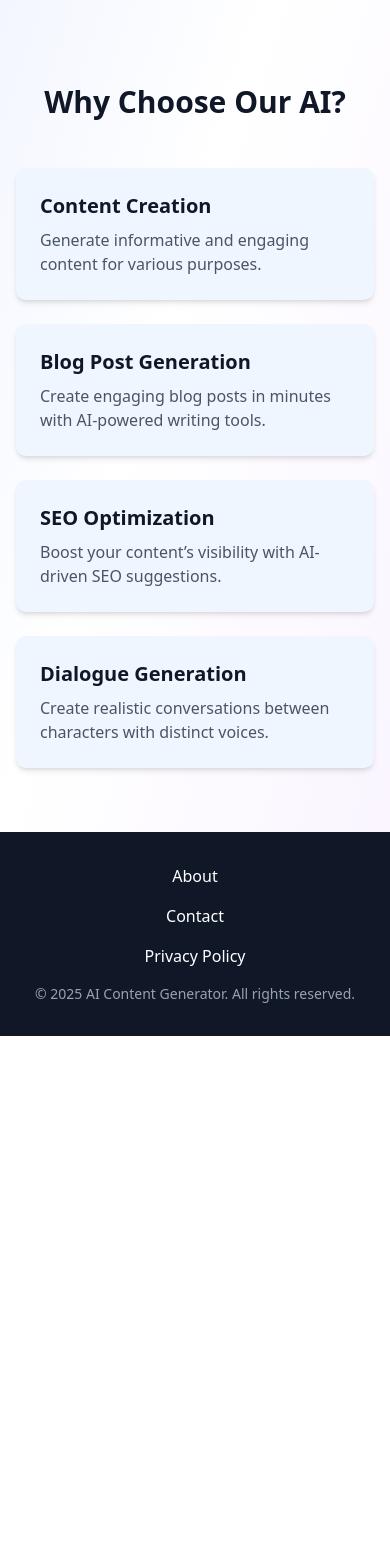
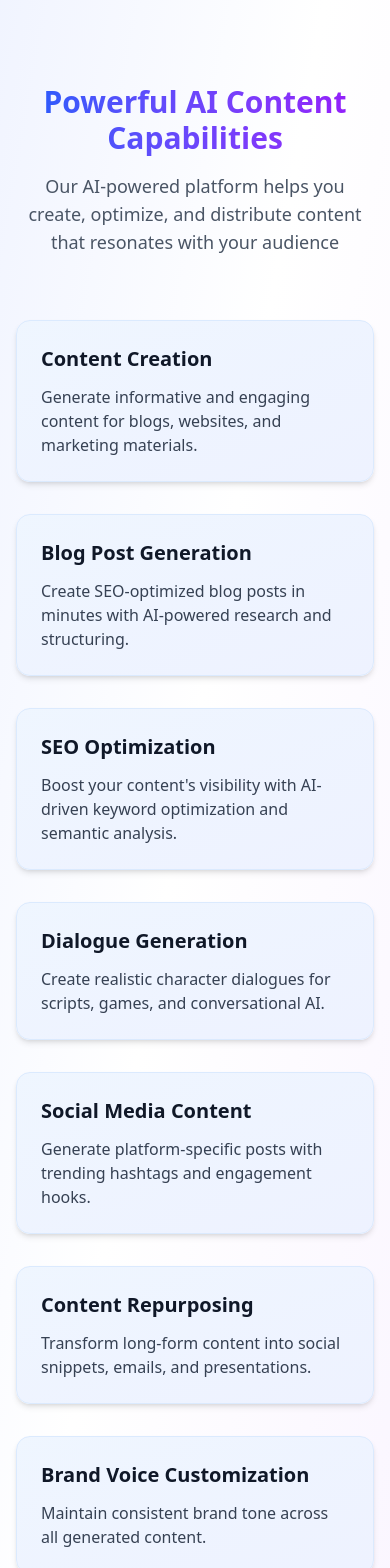
Before and after one commit to Team-Bro-buggers-C211010/Ai-Content-Generator, a Next.js app: page / in a window 390 px wide. Shown: the part 432-2000 px from the top of the page. Before the commit the page ends 1468 px from the top, so only its background shows below. Built offline with nearby package versions, Linux system fonts and the light colour scheme; no server answers.

Commit message:
make the ai generate based on more scenario with enhanced dashboard

```diff
--- a/src/app/api/content/route.ts
+++ b/src/app/api/content/route.ts
@@ -4,42 +4,67 @@ import { z } from "zod";
 import { auth } from "@/lib/auth";
 import { ContentType } from "@/types";
 
-// Define the content type union
-const contentTypeEnum = z.enum(["blog-post", "content", "dialogues", "seo-optimized"]);
+const contentTypeEnum = z.enum([
+  "blog-post",
+  "social-media",
+  "seo-optimized",
+  "dialogue",
+  "email-campaign",
+  "content-repurposing",
+  "brand-voice",
+]);
 
-// Update your contentSchema
 const contentSchema = z.object({
   prompt: z.string().min(1, "Prompt is required"),
   userId: z.string().min(1, "User ID is required"),
   contentType: contentTypeEnum.optional(),
 });
 
-
 async function generateAIContent(
   prompt: string,
-  contentType: ContentType = 'content'
+  contentType: ContentType = "blog-post"
 ): Promise<string> {
   try {
     // Define content-specific instructions
-    const contentInstructions: Record<typeof contentType, { system: string, user: string }> = {
-      'blog-post': {
-        system: "You are a professional blog writer. Create a well-structured blog post with an engaging introduction, key points, detailed explanations, and a compelling conclusion.",
-        user: `Write a comprehensive blog post about: ${prompt}`
+    const contentInstructions = {
+      "blog-post": {
+        system:
+          "You are a professional blog writer. Create a well-structured blog post with an engaging introduction, key points, detailed explanations, and a compelling conclusion.",
+        user: `Write a comprehensive blog post about: ${prompt}`,
       },
-      'content': {
-        system: "You are a content creation expert. Generate informative, engaging content that provides value to readers.",
-        user: `Create detailed content about: ${prompt}`
+      "social-media": {
+        system:
+          "You are a social media expert. Create engaging posts for platforms like Instagram, Twitter, LinkedIn, and TikTok. Include relevant hashtags and emojis.",
+        user: `Create social media content about: ${prompt}`,
       },
-      'dialogues': {
-        system: "You are a dialogue specialist. Create realistic conversations between characters with distinct voices and personalities.",
-        user: `Generate a dialogue about: ${prompt}`
+      "seo-optimized": {
+        system:
+          "You are an SEO expert. Create content optimized for search engines with proper keyword placement, headings, and meta-friendly structure.",
+        user: `Generate SEO-optimized content about: ${prompt}`,
       },
-      'seo-optimized': {
-        system: "You are an SEO expert. Create content optimized for search engines with proper keyword placement, headings, and meta-friendly structure.",
-        user: `Generate SEO-optimized content about: ${prompt}`
-      }
+      dialogue: {
+        system:
+          "You are a dialogue specialist. Create realistic conversations between characters with distinct voices and personalities.",
+        user: `Generate a dialogue about: ${prompt}`,
+      },
+      "email-campaign": {
+        system:
+          "You are an email marketing specialist. Create persuasive email campaigns with compelling subject lines and clear calls to action.",
+        user: `Create an email campaign about: ${prompt}`,
+      },
+      "content-repurposing": {
+        system:
+          "You are a content strategist. Repurpose long-form content into multiple formats like social posts, emails, and summaries.",
+        user: `Repurpose this content: ${prompt}`,
+      },
+      "brand-voice": {
+        system:
+          "You are a brand voice specialist. Adapt the content to match the brand's tone and style guidelines.",
+        user: `Create content in brand voice about: ${prompt}`,
+      },
     };
 
+    // Handle text-based content types
     const { system, user } = contentInstructions[contentType];
 
     const response = await fetch(
@@ -57,18 +82,18 @@ async function generateAIContent(
           messages: [
             {
               role: "system",
-              content: system
+              content: system,
             },
             {
               role: "user",
-              content: user
-            }
+              content: user,
+            },
           ],
           max_tokens: 700,
           temperature: 0.65,
           top_p: 0.9,
           frequency_penalty: 0.2,
-          presence_penalty: 0.1
+          presence_penalty: 0.1,
         }),
       }
     );
@@ -87,8 +112,8 @@ async function generateAIContent(
 
     return data.choices[0].message.content.trim();
   } catch (error) {
-    console.error("OpenRouter API error:", error);
-    return `Mock AI response for prompt: ${prompt}`;
+    console.error("Content generation error:", error);
+    throw new Error("Failed to generate content");
   }
 }
 
@@ -106,13 +131,16 @@ export async function POST(request: Request) {
       return NextResponse.json({ error: "Invalid user" }, { status: 403 });
     }
 
-    const output = await generateAIContent(prompt, contentType || "content");
+    const output = await generateAIContent(
+      prompt,
+      (contentType as ContentType) || "blog-post"
+    );
 
     const content = await prisma.content.create({
       data: {
         userId,
         prompt,
-        contentType: contentType || "content",
+        contentType: contentType || "blog-post",
         output,
       },
     });
--- a/src/app/dashboard/page.tsx
+++ b/src/app/dashboard/page.tsx
@@ -27,6 +27,11 @@ import {
   FileText,
   History,
   ExternalLink,
+  Mail,
+  RefreshCw,
+  Hash,
+  Mic,
+  PenTool,
 } from "lucide-react";
 import { DashBoardSkelsLoad } from "@/components/Skeletons/DashBoardSkelsLoad";
 import {
@@ -37,14 +42,55 @@ import {
   SelectValue,
 } from "@/components/ui/select";
 import { useState } from "react";
-import { Content } from "@/types";
+import { Content, ContentType } from "@/types";
 
 type ContentForm = z.infer<typeof contentSchema>;
 
+// Content type options with icons
+const contentTypeOptions: {
+  value: ContentType;
+  label: string;
+  icon: React.ReactNode;
+}[] = [
+  {
+    value: "blog-post",
+    label: "Blog Post",
+    icon: <FileText className="h-4 w-4 mr-2" />,
+  },
+  {
+    value: "social-media",
+    label: "Social Media",
+    icon: <Hash className="h-4 w-4 mr-2" />,
+  },
+  {
+    value: "seo-optimized",
+    label: "SEO Optimized",
+    icon: <BarChart3 className="h-4 w-4 mr-2" />,
+  },
+  {
+    value: "dialogue",
+    label: "Dialogues",
+    icon: <Mic className="h-4 w-4 mr-2" />,
+  },
+  {
+    value: "email-campaign",
+    label: "Email Campaign",
+    icon: <Mail className="h-4 w-4 mr-2" />,
+  },
+  {
+    value: "content-repurposing",
+    label: "Content Repurposing",
+    icon: <RefreshCw className="h-4 w-4 mr-2" />,
+  },
+  {
+    value: "brand-voice",
+    label: "Brand Voice",
+    icon: <PenTool className="h-4 w-4 mr-2" />,
+  },
+];
+
 export default function Dashboard() {
-  const [contentType, setContentType] = useState<
-    "blog-post" | "content" | "dialogues" | "seo-optimized"
-  >("content");
+  const [contentType, setContentType] = useState<ContentType>("blog-post");
   const { data: session, status } = useSession();
   const router = useRouter();
   const {
@@ -113,18 +159,33 @@ export default function Dashboard() {
         contentCount
       : 0;
 
+  // Count by content type
+  const typeCounts: Record<ContentType, number> = {
+    "blog-post": 0,
+    "social-media": 0,
+    "seo-optimized": 0,
+    dialogue: 0,
+    "email-campaign": 0,
+    "content-repurposing": 0,
+    "brand-voice": 0,
+  };
+
+  contents.forEach((content) => {
+    typeCounts[content.contentType as ContentType] += 1;
+  });
+
   // Function to view full content
   const viewFullContent = (contentId: string) => {
     router.push(`/content/${contentId}`);
   };
 
   return (
-    <div className="min-h-screen bg-gray-50">
+    <div className="min-h-screen bg-gradient-to-br from-gray-50 to-indigo-50">
       <div className="container mx-auto px-4 py-8 max-w-6xl">
         <div className="grid grid-cols-1 lg:grid-cols-3 gap-8">
           {/* Left Column - Stats */}
           <div className="lg:col-span-1 space-y-6">
-            <Card className="shadow-sm border-gray-200">
+            <Card className="shadow-lg border-gray-200 bg-white rounded-xl">
               <CardHeader>
                 <CardTitle className="text-lg font-semibold text-gray-800 flex items-center">
                   <BarChart3 className="h-5 w-5 mr-2 text-indigo-600" />
@@ -172,11 +233,44 @@ export default function Dashboard() {
                 </div>
               </CardContent>
             </Card>
+
+            {/* Content Type Distribution */}
+            <Card className="shadow-lg border-gray-200 bg-white rounded-xl">
+              <CardHeader>
+                <CardTitle className="text-lg font-semibold text-gray-800 flex items-center">
+                  <FileText className="h-5 w-5 mr-2 text-indigo-600" />
+                  Content Distribution
+                </CardTitle>
+                <CardDescription className="text-sm text-gray-500">
+                  Breakdown by content type
+                </CardDescription>
+              </CardHeader>
+              <CardContent className="space-y-3">
+                {contentTypeOptions.map((type) => (
+                  <div
+                    key={type.value}
+                    className="flex items-center justify-between"
+                  >
+                    <div className="flex items-center">
+                      <div className="bg-indigo-100 rounded-md p-2 mr-3">
+                        {type.icon}
+                      </div>
+                      <span className="text-sm font-medium text-gray-700">
+                        {type.label}
+                      </span>
+                    </div>
+                    <span className="bg-gray-100 text-gray-800 text-sm font-medium px-2.5 py-0.5 rounded-full">
+                      {typeCounts[type.value]}
+                    </span>
+                  </div>
+                ))}
+              </CardContent>
+            </Card>
           </div>
 
           {/* Right Column - Content Area */}
           <div className="lg:col-span-2 space-y-6">
-            <Card className="shadow-sm border-gray-200">
+            <Card className="shadow-lg border-gray-200 bg-white rounded-xl">
               <CardHeader>
                 <CardTitle className="text-lg font-semibold text-gray-800 flex items-center">
                   <Sparkles className="h-5 w-5 mr-2 text-indigo-600" />
@@ -198,7 +292,7 @@ export default function Dashboard() {
                     <Textarea
                       id="prompt"
                       {...register("prompt")}
-                      placeholder="Enter your content prompt (e.g., 'Write a professional email' or 'Give me 5 Bangla jokes')..."
+                      placeholder="Enter your content prompt (e.g., 'Write a professional email' or 'Create a Twitter thread about AI')..."
                       className="w-full p-4 border border-gray-300 rounded-lg focus:ring-2 focus:ring-indigo-500 focus:border-transparent shadow-sm min-h-[120px]"
                     />
                     {errors.prompt && (
@@ -216,18 +310,22 @@ export default function Dashboard() {
                     </Label>
                     <Select
                       value={contentType}
-                      onValueChange={(value) => setContentType(value as "blog-post" | "content" | "dialogues" | "seo-optimized")}
+                      onValueChange={(value) =>
+                        setContentType(value as ContentType)
+                      }
                     >
                       <SelectTrigger className="w-full">
                         <SelectValue placeholder="Select content type" />
                       </SelectTrigger>
                       <SelectContent>
-                        <SelectItem value="blog-post">Blog Post</SelectItem>
-                        <SelectItem value="content">General Content</SelectItem>
-                        <SelectItem value="dialogues">Dialogues</SelectItem>
-                        <SelectItem value="seo-optimized">
-                          SEO Optimized
+                        {contentTypeOptions.map((type) => (
+                          <SelectItem key={type.value} value={type.value}>
+                            <div className="flex items-center">
+                              {type.icon}
+                              {type.label}
+                            </div>
                           </SelectItem>
+                        ))}
                       </SelectContent>
                     </Select>
                   </div>
@@ -311,16 +409,22 @@ export default function Dashboard() {
                 </Card>
               ) : (
                 <div className="space-y-4">
-                  {contents.map((content: Content) => (
+                  {contents.map((content: Content) => {
+                    // Find the content type details
+                    const typeDetails = contentTypeOptions.find(
+                      (option) => option.value === content.contentType
+                    );
+
+                    return (
                       <Card
                         key={content.id}
-                      className="border-gray-200 shadow-sm hover:shadow-md transition-shadow"
+                        className="border-gray-200 shadow-sm hover:shadow-md transition-shadow bg-white rounded-xl"
                       >
                         <CardContent className="p-4">
                           <div className="flex flex-col gap-2">
                             <div className="flex justify-between items-start">
                               <div>
-                              <h3 className="font-medium text-gray-800 line-clamp-1">
+                                <h3 className="font-medium text-gray-800 line-clamp-1 max-w-[80%]">
                                   {content.prompt[0].toUpperCase() +
                                     content.prompt.slice(1)}
                                 </h3>
@@ -329,11 +433,11 @@ export default function Dashboard() {
                                 </p>
                               </div>
                               <div>
-                              <p className="flex justify-center items-center text-sky-500 bg-sky-100 text-sm font-semibold px-1 py-1 rounded">
-                                {content.contentType[0].toUpperCase() +
-                                  content.contentType.slice(1)}
+                                <p className="flex flex-1 justify-center items-center text-sky-500 bg-sky-100 text-sm font-semibold px-2 py-1 rounded">
+                                  {typeDetails?.icon}
+                                  {typeDetails?.label || content.contentType}
                                 </p>
-                              <span className="bg-gray-100 text-gray-800 text-xs font-medium px-2 py-1 rounded">
+                                <span className="bg-gray-100 text-gray-800 text-xs font-medium px-2 py-1 rounded mt-1 inline-block">
                                   {content.output.split(/\s+/).length} words
                                 </span>
                               </div>
@@ -357,7 +461,8 @@ export default function Dashboard() {
                           </Button>
                         </CardContent>
                       </Card>
-                  ))}
+                    );
+                  })}
                 </div>
               )}
             </div>
--- a/src/components/Features/Features.tsx
+++ b/src/components/Features/Features.tsx
@@ -1,8 +1,8 @@
 const FeatureCard = ({ title, description }: { title: string; description: string }) => {
   return (
-    <div className="p-6 bg-blue-50 rounded-lg shadow-md hover:shadow-xl transition-all duration-300 transform hover:-translate-y-1">
-      <h3 className="text-xl font-semibold text-gray-900 mb-2">{title}</h3>
-      <p className="text-gray-600">{description}</p>
+    <div className="p-6 bg-gradient-to-br from-blue-50 to-indigo-50 rounded-xl shadow-md hover:shadow-xl transition-all duration-300 transform hover:-translate-y-1 border border-blue-100">
+      <h3 className="text-xl font-bold text-gray-900 mb-3">{title}</h3>
+      <p className="text-gray-700">{description}</p>
     </div>
   );
 }
@@ -11,28 +11,50 @@ export const Features = () => {
   const features = [
     {
       title: "Content Creation",
-      description: "Generate informative and engaging content for various purposes.",
+      description: "Generate informative and engaging content for blogs, websites, and marketing materials.",
     },
     {
       title: "Blog Post Generation",
-      description: "Create engaging blog posts in minutes with AI-powered writing tools.",
+      description: "Create SEO-optimized blog posts in minutes with AI-powered research and structuring.",
     },
     {
       title: "SEO Optimization",
-      description: "Boost your content’s visibility with AI-driven SEO suggestions.",
+      description: "Boost your content's visibility with AI-driven keyword optimization and semantic analysis.",
     },
     {
       title: "Dialogue Generation",
-      description: "Create realistic conversations between characters with distinct voices.",
-    }
+      description: "Create realistic character dialogues for scripts, games, and conversational AI.",
+    },
+    {
+      title: "Social Media Content",
+      description: "Generate platform-specific posts with trending hashtags and engagement hooks.",
+    },
+    {
+      title: "Content Repurposing",
+      description: "Transform long-form content into social snippets, emails, and presentations.",
+    },
+    {
+      title: "Brand Voice Customization",
+      description: "Maintain consistent brand tone across all generated content.",
+    },
+    {
+      title: "AI Image Generation",
+      description: "Create custom visuals to accompany your content with text-to-image AI. (Upcoming)",
+    },
   ];
 
   return (
     <section className="container mx-auto px-4 py-16">
-      <h2 className="text-3xl md:text-4xl font-bold text-center text-gray-900 mb-12 transition-opacity duration-700 ease-out">
-        Why Choose Our AI?
-      </h2>
-      <div className="grid grid-cols-1 md:grid-cols-3 gap-6">
+      <div className="text-center mb-16">
+        <h2 className="text-3xl md:text-4xl font-bold text-gray-900 mb-4 bg-gradient-to-r from-blue-600 to-purple-600 bg-clip-text text-transparent">
+          Powerful AI Content Capabilities
+        </h2>
+        <p className="text-lg text-gray-600 max-w-3xl mx-auto">
+          Our AI-powered platform helps you create, optimize, and distribute content that resonates with your audience
+        </p>
+      </div>
+
+      <div className="grid grid-cols-1 md:grid-cols-2 lg:grid-cols-4 gap-8">
         {features.map((feature, index) => (
           <FeatureCard
             key={index}
--- a/src/types/index.ts
+++ b/src/types/index.ts
@@ -30,6 +30,9 @@ export interface FormState {
 
 export type ContentType =
   | "blog-post"
-  | "content"
-  | "dialogues"
-  | "seo-optimized";
+  | "social-media"
+  | "seo-optimized"
+  | "dialogue"
+  | "email-campaign"
+  | "content-repurposing"
+  | "brand-voice";
```
Also changed, not shown: src/app/content/[id]/page.tsx (+7 -2 lines), src/components/Skeletons/DashBoardSkelsLoad.tsx (+18 -0 lines). Lines whose indentation alone changed are shown as unchanged.
